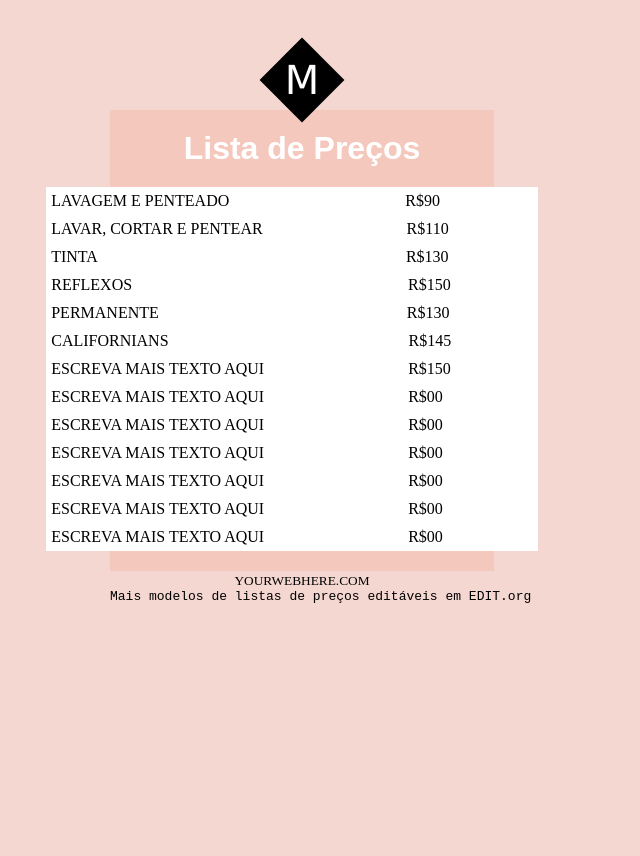
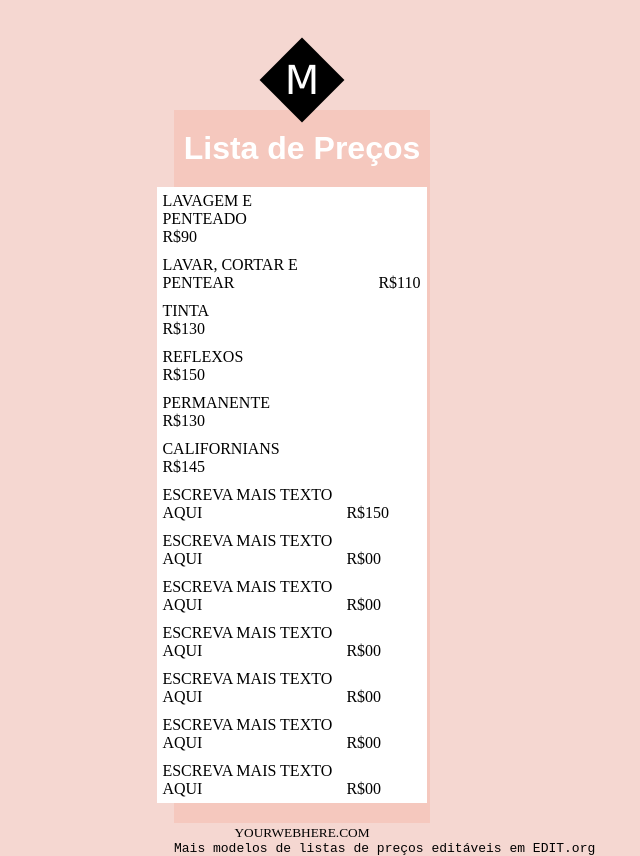
Before and after one commit to Thainarapaulo/AULAHTMLCSS, a plain HTML site: page Aula 07 Listas/Atividade/Lista2.html in a window 1280 px wide. Shown: the whole page, without its empty margins (338-978 px from the left). Before the commit the page ends 800 px from the top, so only its background shows below. Drawn offline with Linux system fonts and the light colour scheme.

```diff
--- a/Aula 07 Listas/Atividade/Lista2.css
+++ b/Aula 07 Listas/Atividade/Lista2.css
@@ -43,14 +43,14 @@
 }
 main{
     height:50%;
-    width:30%;
+    width:20%;
     display:block;
     background-color: var(--rosaescuro);
 }
 header{
     padding-top: 20PX;
     background-color:var(--rosaescuro);
-    width:30%;
+    width:20%;
 }
 h1{
     padding-top: 20px 0;
@@ -69,7 +69,7 @@
 li{
     display: flex;
     text-align: left;
-    width: 140%;
+    width: 120%;
     padding: 5px;
     margin-right: 20px;
     background-color: white;
```
Also changed, not shown: Aula 08 Tabela/Atividade/styles/tabela2.css (renamed from Aula 08 Tabela/Atividade/tabela2.css).
